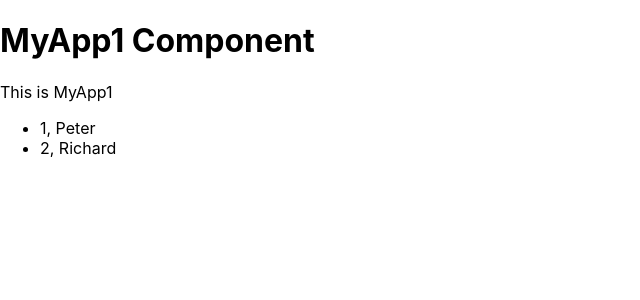
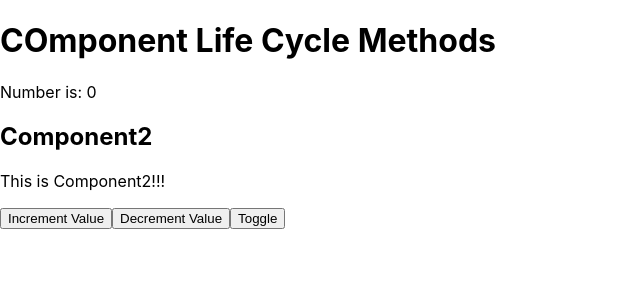
Before and after one commit to abhijeetvc/reactrouterapp, a React (Create React App) app: page / in a window 1280 px wide. Shown: the top 300 px of the page, without its empty margins (0-640 px from the left). Built offline with nearby package versions, Linux system fonts and the light colour scheme.

Commit message:
Component Life cycle methods

```diff
--- /dev/null
+++ b/src/Component1.js
@@ -0,0 +1,19 @@
+import React from 'react'
+
+class Component1 extends React.Component{
+
+    componentWillUnmount(){
+        console.log("Component1 unmounted!!!");
+    }
+
+    render(){
+        return(
+            <div>
+                <h2>Component1</h2>
+                <p>This is Component1!!!</p>
+            </div>
+        )
+    }
+}
+
+export default Component1
--- /dev/null
+++ b/src/Component2.js
@@ -0,0 +1,19 @@
+import React from 'react'
+
+class Component2 extends React.Component{
+
+    componentWillUnmount(){
+        console.log("Component2 unmounted!!!");
+    }
+
+    render(){
+        return(
+            <div>
+                <h2>Component2</h2>
+                <p>This is Component2!!!</p>
+            </div>
+        )
+    }
+}
+
+export default Component2
--- /dev/null
+++ b/src/ComponentLifeCycle.js
@@ -0,0 +1,53 @@
+import React from 'react'
+import Component1 from './Component1';
+import Component2 from './Component2';
+
+class ComponentLifeCycle extends React.Component{
+    constructor(){
+        super()  // call to constructor of super class
+        this.state={
+            number:0,
+            person:{
+               name:""
+            }
+        }
+    }
+
+    componentDidMount(){
+        console.log("Component Did Mount: "+this.state.number);
+    }
+
+    incrementValue=()=>{
+        this.setState({number:this.state.number+10})
+    }
+
+    decrementValue=()=>{
+        this.setState({number:this.state.number-1})
+    }
+
+    componentDidUpdate(){
+        console.log("Component Did Update : "+this.state.number);
+    }
+
+    toggleComponent=()=>{
+        this.setState({number:this.state.number===0?1:0})
+    }
+
+    render(){
+
+        let component=this.state.number?<Component1/>:<Component2/>
+
+        return(
+            <div>
+                <h1>COmponent Life Cycle Methods</h1>
+                <p>Number is: {this.state.number}</p>
+                {component}
+                <button onClick={this.incrementValue}>Increment Value</button>
+                <button onClick={this.decrementValue}>Decrement Value</button>
+                <button onClick={this.toggleComponent}>Toggle</button>
+            </div>
+        )
+    }
+}
+
+export default ComponentLifeCycle
--- a/src/index.js
+++ b/src/index.js
@@ -5,10 +5,11 @@ import App from './App';
 import reportWebVitals from './reportWebVitals';
 import MyApp from './MyApp';
 import MyApp1 from './MyApp1';
+import ComponentLifeCycle from './ComponentLifeCycle';
 
 ReactDOM.render(
   <React.StrictMode>
-    <MyApp1 />
+    <ComponentLifeCycle />
   </React.StrictMode>,
   document.getElementById('root')
 );
```
Also changed, not shown: public/Demo.html (added, +33 -0 lines), 1 other file (tests, documents, lock files or other folders).
